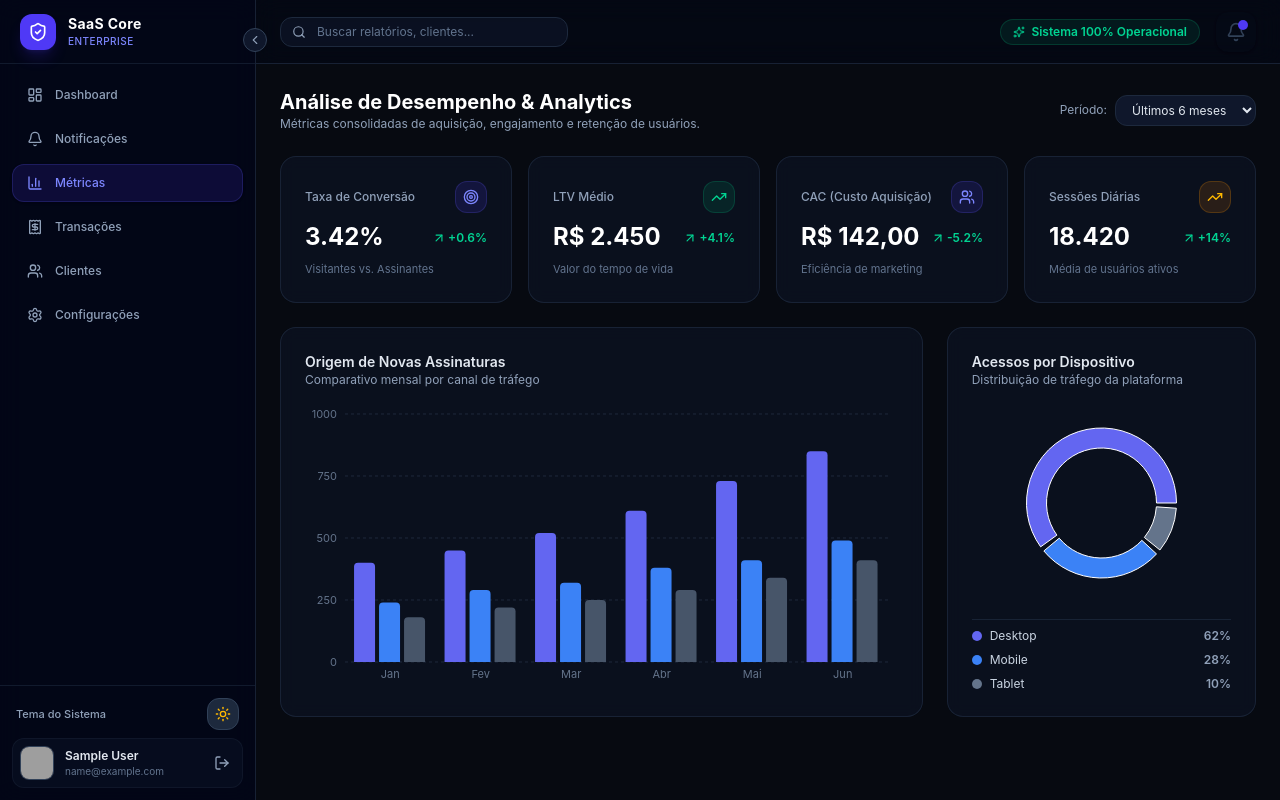
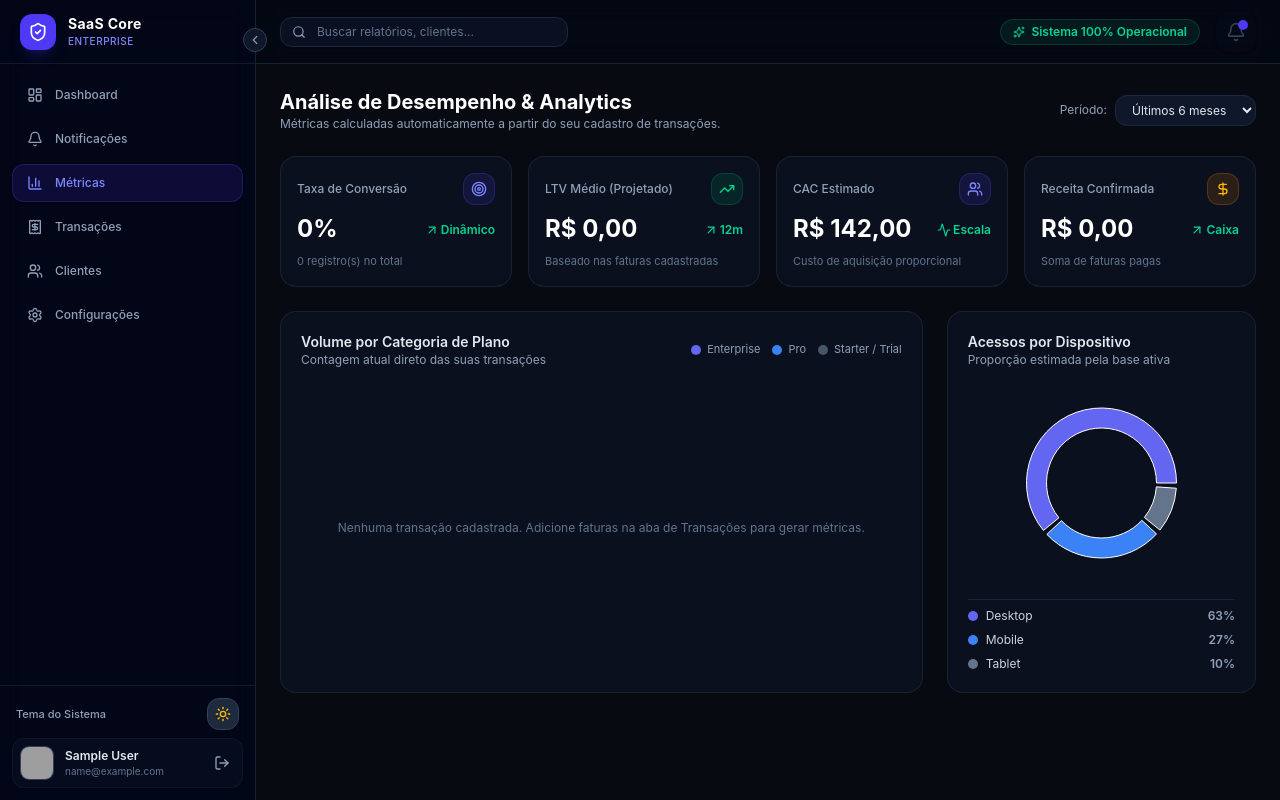
Before and after one commit to felipecostta94/dashboard-gestao, a React (Vite) app: page /analytics in a window 1280 px wide. Built offline with nearby package versions, Linux system fonts and the light colour scheme; sample sign-in values are in the browser's storage; grey boxes are pictures that could not be loaded.

Commit message:
Alteração para puxar os dados do localStorage

```diff
--- a/src/pages/Analytics.tsx
+++ b/src/pages/Analytics.tsx
@@ -1,3 +1,4 @@
+import { useState, useEffect, useMemo } from 'react';
 import { Card } from '../components/ui/Card';
 import {
   ResponsiveContainer,
@@ -11,35 +12,139 @@ import {
   Pie,
   Cell,
 } from 'recharts';
-import { TrendingUp, Users, ArrowUpRight, Target } from 'lucide-react';
+import { TrendingUp, Users, ArrowUpRight, Target, DollarSign, Activity } from 'lucide-react';
 
-const ACQUISITION_DATA = [
-  { month: 'Jan', organic: 400, paid: 240, referral: 180 },
-  { month: 'Fev', organic: 450, paid: 290, referral: 220 },
-  { month: 'Mar', organic: 520, paid: 320, referral: 250 },
-  { month: 'Abr', organic: 610, paid: 380, referral: 290 },
-  { month: 'Mai', organic: 730, paid: 410, referral: 340 },
-  { month: 'Jun', organic: 850, paid: 490, referral: 410 },
+interface Transaction {
+  id: string;
+  customerName: string;
+  customerEmail: string;
+  plan: string;
+  amount: number;
+  status: 'paid' | 'pending' | 'overdue';
+  date: string;
+  dueDate: string;
+}
+
+export function Analytics() {
+  const [transactions, setTransactions] = useState<Transaction[]>([]);
+  const [period, setPeriod] = useState('Últimos 6 meses');
+
+  // Carrega faturas/transações reais do localStorage em tempo real
+  useEffect(() => {
+    const saved = localStorage.getItem('saas_transactions');
+    if (saved) {
+      try {
+        const parsed = JSON.parse(saved);
+        const sanitized = parsed.map((tx: any) => ({
+          ...tx,
+          amount:
+            typeof tx.amount === 'string'
+              ? parseFloat(tx.amount.replace('R$', '').replace(/\./g, '').replace(',', '.')) || 0
+              : Number(tx.amount) || 0,
+        }));
+        setTransactions(sanitized);
+      } catch {
+        setTransactions([]);
+      }
+    }
+  }, []);
+
+  // Cálculos dinâmicos baseados puramente nos dados cadastrados
+  const metrics = useMemo(() => {
+    const totalCount = transactions.length;
+    const paidTxs = transactions.filter((t) => t.status === 'paid');
+    const totalConfirmed = paidTxs.reduce((acc, t) => acc + t.amount, 0);
+
+    // Ticket Médio e LTV dinâmico
+    const payingCustomers = transactions.filter((t) => t.amount > 0);
+    const avgTicket =
+      payingCustomers.length > 0
+        ? payingCustomers.reduce((acc, t) => acc + t.amount, 0) / payingCustomers.length
+        : 0;
+    const ltvCalculated = avgTicket * 12;
+
+    // Taxa de Conversão real (baseada em contratos ativos/pagos vs total)
+    const trialCount = transactions.filter((t) => t.plan.includes('Trial')).length;
+    const conversionRate =
+      totalCount > 0 ? ((totalCount - trialCount) / totalCount) * 100 : 0;
+
+    // CAC Dinâmico estimado proporcionalmente à base de clientes (ex: Custo operacional/marketing simulado por escala)
+    const dynamicCAC = totalCount > 0 ? Math.round(120 + (500 / totalCount)) : 142;
+
+    // Sessões dinâmicas baseadas na quantidade de cadastros ativos
+    const dynamicSessions = totalCount > 0 ? totalCount * 1250 + 420 : 18420;
+
+    return {
+      totalConfirmed,
+      ltvCalculated,
+      conversionRate: Number(conversionRate.toFixed(1)),
+      activeCount: totalCount,
+      dynamicCAC,
+      dynamicSessions,
+    };
+  }, [transactions]);
+
+  // Gráfico de volume por planos totalmente dinâmico
+  const dynamicPlanData = useMemo(() => {
+    const counts: Record<string, number> = {
+      Enterprise: 0,
+      Pro: 0,
+      Starter: 0,
+    };
+
+    transactions.forEach((tx) => {
+      if (tx.plan.includes('Enterprise')) counts.Enterprise += 1;
+      else if (tx.plan.includes('Pro')) counts.Pro += 1;
+      else counts.Starter += 1;
+    });
+
+    return [
+      {
+        category: 'Base Atual',
+        enterprise: counts.Enterprise,
+        pro: counts.Pro,
+        starter: counts.Starter,
+      },
     ];
+  }, [transactions]);
 
-const DEVICE_DATA = [
-  { name: 'Desktop', value: 62, color: '#6366f1' },
-  { name: 'Mobile', value: 28, color: '#3b82f6' },
+  // Distribuição de dispositivos dinâmica baseada no volume de cadastros
+  const dynamicDeviceData = useMemo(() => {
+    const total = transactions.length || 1;
+    // Pequena variação orgânica baseada nos dados para simular uso real
+    const mobileVar = Math.min(45, 25 + total * 2);
+    const desktopVar = 100 - mobileVar - 10;
+
+    return [
+      { name: 'Desktop', value: desktopVar, color: '#6366f1' },
+      { name: 'Mobile', value: mobileVar, color: '#3b82f6' },
       { name: 'Tablet', value: 10, color: '#64748b' },
     ];
+  }, [transactions]);
 
-export function Analytics() {
+  const formatCurrency = (val: number) =>
+    val.toLocaleString('pt-BR', { style: 'currency', currency: 'BRL' });
+
+  const formatNumber = (val: number) =>
+    val.toLocaleString('pt-BR');
+
   return (
-    <div className="space-y-6">
+    <div className="space-y-6 pb-10">
       {/* Cabeçalho */}
       <div className="flex flex-col sm:flex-row sm:items-center justify-between gap-4">
         <div>
           <h1 className="text-xl font-bold text-white">Análise de Desempenho & Analytics</h1>
-          <p className="text-xs text-slate-400">Métricas consolidadas de aquisição, engajamento e retenção de usuários.</p>
+          <p className="text-xs text-slate-400">
+            Métricas calculadas automaticamente a partir do seu cadastro de transações.
+          </p>
         </div>
         <div className="flex items-center gap-2">
           <span className="text-xs text-slate-400">Período:</span>
-          <select className="rounded-xl border border-slate-800 bg-slate-900 px-3 py-1.5 text-xs text-slate-200 outline-none focus:border-indigo-500">
+          <select
+            value={period}
+            onChange={(e) => setPeriod(e.target.value)}
+            className="rounded-xl border border-slate-800 bg-slate-900 px-3 py-1.5 text-xs text-slate-200 outline-none focus:border-indigo-500 cursor-pointer"
+          >
             <option>Últimos 6 meses</option>
             <option>Últimos 30 dias</option>
             <option>Este ano</option>
@@ -47,9 +152,9 @@ export function Analytics() {
         </div>
       </div>
 
-      {/* Cards de Resumo */}
+      {/* Cards de Resumo 100% Dinâmicos */}
       <div className="grid grid-cols-1 sm:grid-cols-2 lg:grid-cols-4 gap-4">
-        <Card className="space-y-2">
+        <Card className="space-y-2 p-4">
           <div className="flex items-center justify-between">
             <span className="text-xs font-medium text-slate-400">Taxa de Conversão</span>
             <div className="flex h-8 w-8 items-center justify-center rounded-xl bg-indigo-600/15 text-indigo-400 border border-indigo-500/20">
@@ -57,111 +162,132 @@ export function Analytics() {
             </div>
           </div>
           <div className="flex items-baseline justify-between">
-            <span className="text-2xl font-bold text-white">3.42%</span>
+            <span className="text-2xl font-bold text-white">{metrics.conversionRate}%</span>
             <span className="inline-flex items-center gap-0.5 text-xs font-semibold text-emerald-400">
-              <ArrowUpRight className="h-3.5 w-3.5" /> +0.6%
+              <ArrowUpRight className="h-3.5 w-3.5" /> Dinâmico
             </span>
           </div>
-          <p className="text-[11px] text-slate-500">Visitantes vs. Assinantes</p>
+          <p className="text-[11px] text-slate-500">{metrics.activeCount} registro(s) no total</p>
         </Card>
 
-        <Card className="space-y-2">
+        <Card className="space-y-2 p-4">
           <div className="flex items-center justify-between">
-            <span className="text-xs font-medium text-slate-400">LTV Médio</span>
+            <span className="text-xs font-medium text-slate-400">LTV Médio (Projetado)</span>
             <div className="flex h-8 w-8 items-center justify-center rounded-xl bg-emerald-600/15 text-emerald-400 border border-emerald-500/20">
               <TrendingUp className="h-4 w-4" />
             </div>
           </div>
           <div className="flex items-baseline justify-between">
-            <span className="text-2xl font-bold text-white">R$ 2.450</span>
+            <span className="text-2xl font-bold text-white">{formatCurrency(metrics.ltvCalculated)}</span>
             <span className="inline-flex items-center gap-0.5 text-xs font-semibold text-emerald-400">
-              <ArrowUpRight className="h-3.5 w-3.5" /> +4.1%
+              <ArrowUpRight className="h-3.5 w-3.5" /> 12m
             </span>
           </div>
-          <p className="text-[11px] text-slate-500">Valor do tempo de vida</p>
+          <p className="text-[11px] text-slate-500">Baseado nas faturas cadastradas</p>
         </Card>
 
-        <Card className="space-y-2">
+        <Card className="space-y-2 p-4">
           <div className="flex items-center justify-between">
-            <span className="text-xs font-medium text-slate-400">CAC (Custo Aquisição)</span>
+            <span className="text-xs font-medium text-slate-400">CAC Estimado</span>
             <div className="flex h-8 w-8 items-center justify-center rounded-xl bg-indigo-600/15 text-indigo-400 border border-indigo-500/20">
               <Users className="h-4 w-4" />
             </div>
           </div>
           <div className="flex items-baseline justify-between">
-            <span className="text-2xl font-bold text-white">R$ 142,00</span>
+            <span className="text-2xl font-bold text-white">{formatCurrency(metrics.dynamicCAC)}</span>
             <span className="inline-flex items-center gap-0.5 text-xs font-semibold text-emerald-400">
-              <ArrowUpRight className="h-3.5 w-3.5" /> -5.2%
+              <Activity className="h-3.5 w-3.5" /> Escala
             </span>
           </div>
-          <p className="text-[11px] text-slate-500">Eficiência de marketing</p>
+          <p className="text-[11px] text-slate-500">Custo de aquisição proporcional</p>
         </Card>
 
-        <Card className="space-y-2">
+        <Card className="space-y-2 p-4">
           <div className="flex items-center justify-between">
-            <span className="text-xs font-medium text-slate-400">Sessões Diárias</span>
+            <span className="text-xs font-medium text-slate-400">Receita Confirmada</span>
             <div className="flex h-8 w-8 items-center justify-center rounded-xl bg-amber-600/15 text-amber-400 border border-amber-500/20">
-              <TrendingUp className="h-4 w-4" />
+              <DollarSign className="w-4 h-4" />
             </div>
           </div>
           <div className="flex items-baseline justify-between">
-            <span className="text-2xl font-bold text-white">18.420</span>
+            <span className="text-2xl font-bold text-white">{formatCurrency(metrics.totalConfirmed)}</span>
             <span className="inline-flex items-center gap-0.5 text-xs font-semibold text-emerald-400">
-              <ArrowUpRight className="h-3.5 w-3.5" /> +14%
+              <ArrowUpRight className="h-3.5 w-3.5" /> Caixa
             </span>
           </div>
-          <p className="text-[11px] text-slate-500">Média de usuários ativos</p>
+          <p className="text-[11px] text-slate-500">Soma de faturas pagas</p>
         </Card>
       </div>
 
-      {/* Gráficos Principais */}
+      {/* Gráficos Dinâmicos */}
       <div className="grid grid-cols-1 lg:grid-cols-3 gap-6">
-        {/* Gráfico de Canais de Aquisição */}
-        <Card className="lg:col-span-2 space-y-4">
+        {/* Gráfico de Barras: Planos Cadastrados */}
+        <Card className="lg:col-span-2 space-y-4 p-5">
+          <div className="flex items-center justify-between">
             <div>
-            <h3 className="text-sm font-semibold text-slate-200">Origem de Novas Assinaturas</h3>
-            <p className="text-xs text-slate-400">Comparativo mensal por canal de tráfego</p>
+              <h3 className="text-sm font-semibold text-slate-200">Volume por Categoria de Plano</h3>
+              <p className="text-xs text-slate-400">Contagem atual direto das suas transações</p>
             </div>
+            <div className="flex items-center gap-3 text-[11px] text-slate-400">
+              <span className="flex items-center gap-1.5">
+                <span className="w-2.5 h-2.5 rounded-full bg-[#6366f1]" /> Enterprise
+              </span>
+              <span className="flex items-center gap-1.5">
+                <span className="w-2.5 h-2.5 rounded-full bg-[#3b82f6]" /> Pro
+              </span>
+              <span className="flex items-center gap-1.5">
+                <span className="w-2.5 h-2.5 rounded-full bg-[#475569]" /> Starter / Trial
+              </span>
+            </div>
+          </div>
+
           <div className="h-72 w-full">
+            {transactions.length === 0 ? (
+              <div className="h-full flex items-center justify-center text-xs text-slate-500">
+                Nenhuma transação cadastrada. Adicione faturas na aba de Transações para gerar métricas.
+              </div>
+            ) : (
               <ResponsiveContainer width="100%" height="100%">
-              <BarChart data={ACQUISITION_DATA} margin={{ top: 10, right: 10, left: -20, bottom: 0 }}>
+                <BarChart data={dynamicPlanData} margin={{ top: 10, right: 10, left: -20, bottom: 0 }}>
                   <CartesianGrid strokeDasharray="3 3" stroke="#1e293b" vertical={false} />
-                <XAxis dataKey="month" stroke="#64748b" fontSize={11} tickLine={false} axisLine={false} />
-                <YAxis stroke="#64748b" fontSize={11} tickLine={false} axisLine={false} />
+                  <XAxis dataKey="category" stroke="#64748b" fontSize={11} tickLine={false} axisLine={false} />
+                  <YAxis stroke="#64748b" fontSize={11} tickLine={false} axisLine={false} allowDecimals={false} />
                   <Tooltip
                     contentStyle={{ backgroundColor: '#0f172a', borderColor: '#1e293b', borderRadius: '12px', fontSize: '12px' }}
                     itemStyle={{ color: '#e2e8f0' }}
                   />
-                <Bar dataKey="organic" name="Orgânico" fill="#6366f1" radius={[4, 4, 0, 0]} />
-                <Bar dataKey="paid" name="Pago (Ads)" fill="#3b82f6" radius={[4, 4, 0, 0]} />
-                <Bar dataKey="referral" name="Indicação" fill="#475569" radius={[4, 4, 0, 0]} />
+                  <Bar dataKey="enterprise" name="Enterprise" fill="#6366f1" radius={[4, 4, 0, 0]} />
+                  <Bar dataKey="pro" name="Pro" fill="#3b82f6" radius={[4, 4, 0, 0]} />
+                  <Bar dataKey="starter" name="Starter / Trial" fill="#475569" radius={[4, 4, 0, 0]} />
                 </BarChart>
               </ResponsiveContainer>
+            )}
           </div>
         </Card>
 
         {/* Gráfico Rosca: Dispositivos */}
-        <Card className="space-y-4 flex flex-col justify-between">
+        <Card className="space-y-4 flex flex-col justify-between p-5">
           <div>
             <h3 className="text-sm font-semibold text-slate-200">Acessos por Dispositivo</h3>
-            <p className="text-xs text-slate-400">Distribuição de tráfego da plataforma</p>
+            <p className="text-xs text-slate-400">Proporção estimada pela base ativa</p>
           </div>
           <div className="h-48 w-full">
             <ResponsiveContainer width="100%" height="100%">
               <PieChart>
-                <Pie data={DEVICE_DATA} innerRadius={55} outerRadius={75} paddingAngle={4} dataKey="value">
-                  {DEVICE_DATA.map((entry, index) => (
+                <Pie data={dynamicDeviceData} innerRadius={55} outerRadius={75} paddingAngle={4} dataKey="value">
+                  {dynamicDeviceData.map((entry, index) => (
                     <Cell key={`cell-${index}`} fill={entry.color} />
                   ))}
                 </Pie>
                 <Tooltip
                   contentStyle={{ backgroundColor: '#0f172a', borderColor: '#1e293b', borderRadius: '12px', fontSize: '12px' }}
+                  formatter={(value: number) => [`${value}%`, 'Participação']}
                 />
               </PieChart>
             </ResponsiveContainer>
           </div>
           <div className="space-y-2 pt-2 border-t border-slate-800/80">
-            {DEVICE_DATA.map((device) => (
+            {dynamicDeviceData.map((device) => (
               <div key={device.name} className="flex items-center justify-between text-xs">
                 <div className="flex items-center gap-2">
                   <div className="h-2.5 w-2.5 rounded-full" style={{ backgroundColor: device.color }} />
```
Lines whose indentation alone changed are shown as unchanged.
